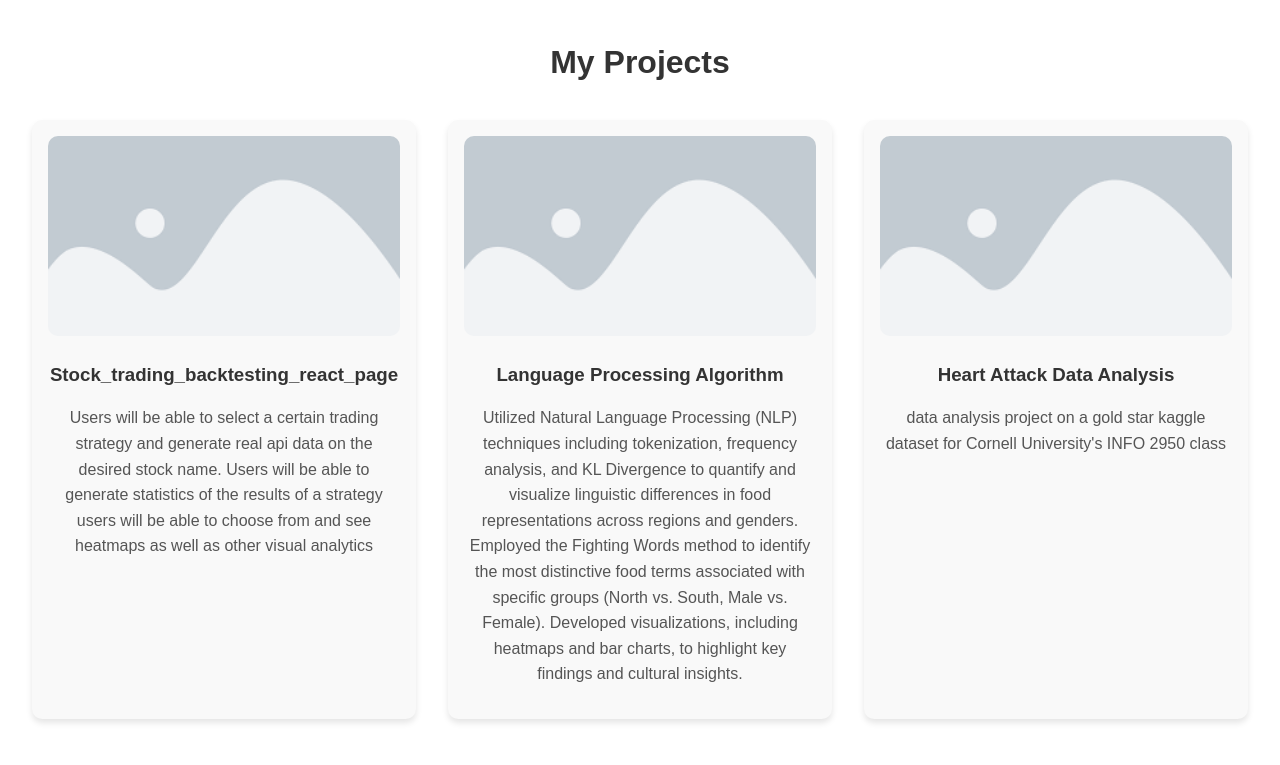
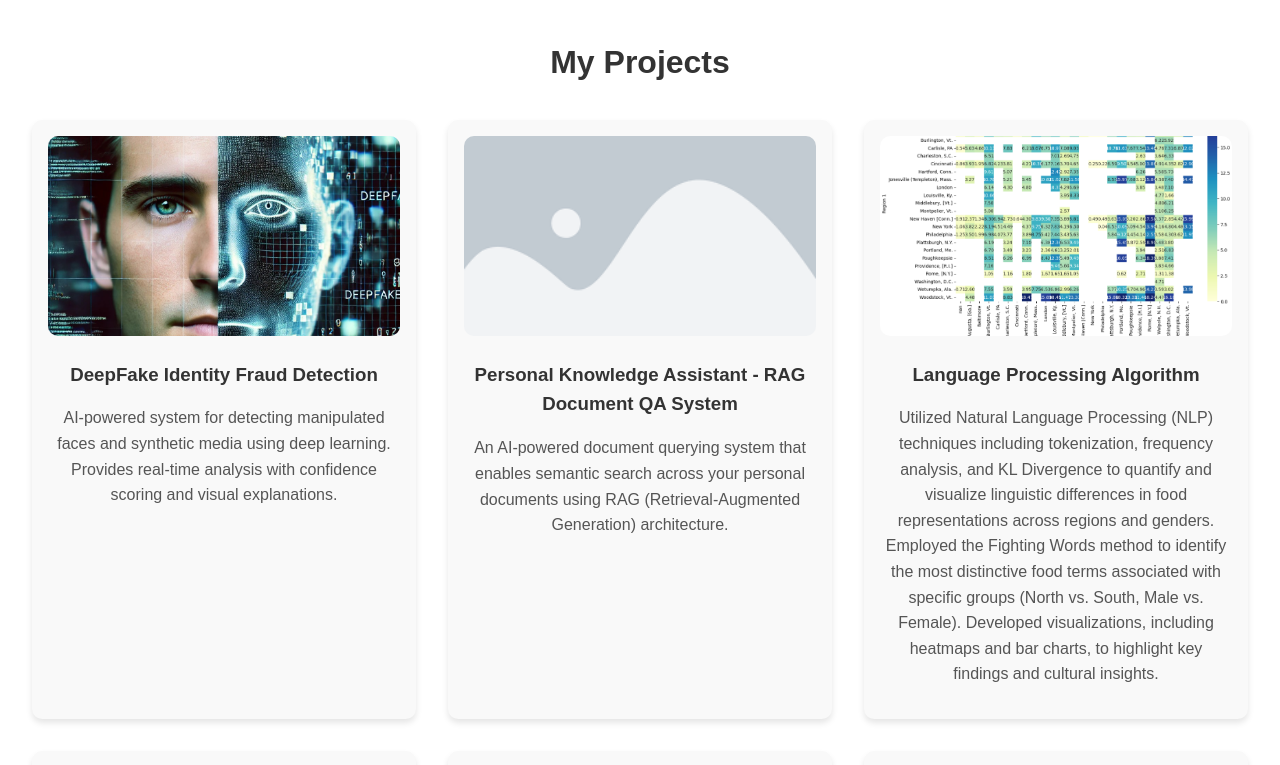
Before and after one commit to Photonicnova101/Personal_Website, a React (Create React App) app in the folder portfolio/: page / in a window 1280 px wide. Shown: the part 440-1205 px from the top of the page. Built offline with nearby package versions, Linux system fonts and the light colour scheme.

Commit message:
update projects

```diff
--- a/portfolio/src/components/Projects.jsx
+++ b/portfolio/src/components/Projects.jsx
@@ -1,13 +1,28 @@
 import React from 'react';
-import project1 from '../assets/placeholder.png';
-import project2 from '../assets/placeholder.png';
+import project1 from '../assets/deepfake_img.jpeg';
+import project2 from '../assets/nlp_img.png';
 import project3 from '../assets/placeholder.png';
 const Projects = () => {
     const projectList = [
-      { name: "Stock_trading_backtesting_react_page",
-        description: "Users will be able to select a certain trading strategy and generate real api data on the desired stock name. Users will be able to generate statistics of the results of a strategy users will be able to choose from and see heatmaps as well as other visual analytics",
+      { name: "DeepFake Identity Fraud Detection",
+        description: "AI-powered system for detecting manipulated faces and synthetic media using deep learning. Provides real-time analysis with confidence scoring and visual explanations.",
         image: project1,
-        url: "https://trading-backtesting.netlify.app/"
+        url: "https://github.com/Photonicnova101/Cybersecurity-Deepfake-Identity-Fraud-Detection"
+      },
+      { name: "Personal Knowledge Assistant - RAG Document QA System",
+        description: "An AI-powered document querying system that enables semantic search across your personal documents using RAG (Retrieval-Augmented Generation) architecture.",
+        image: project3,
+        url: "https://github.com/Photonicnova101/RAG-Document-QA-system"
+      },
+      { name: "Language Processing Algorithm",
+        description: "Utilized Natural Language Processing (NLP) techniques including tokenization, frequency analysis, and KL Divergence to quantify and visualize linguistic differences in food representations across regions and genders. Employed the Fighting Words method to identify the most distinctive food terms associated with specific groups (North vs. South, Male vs. Female). Developed visualizations, including heatmaps and bar charts, to highlight key findings and cultural insights.",
+        image: project2,
+        url: "/Language_processing_algo_pdf.pdf"
+      },
+      { name: "Language Processing Algorithm",
+        description: "Utilized Natural Language Processing (NLP) techniques including tokenization, frequency analysis, and KL Divergence to quantify and visualize linguistic differences in food representations across regions and genders. Employed the Fighting Words method to identify the most distinctive food terms associated with specific groups (North vs. South, Male vs. Female). Developed visualizations, including heatmaps and bar charts, to highlight key findings and cultural insights.",
+        image: project2,
+        url: "/Language_processing_algo_pdf.pdf"
       },
       { name: "Language Processing Algorithm",
         description: "Utilized Natural Language Processing (NLP) techniques including tokenization, frequency analysis, and KL Divergence to quantify and visualize linguistic differences in food representations across regions and genders. Employed the Fighting Words method to identify the most distinctive food terms associated with specific groups (North vs. South, Male vs. Female). Developed visualizations, including heatmaps and bar charts, to highlight key findings and cultural insights.",
```
